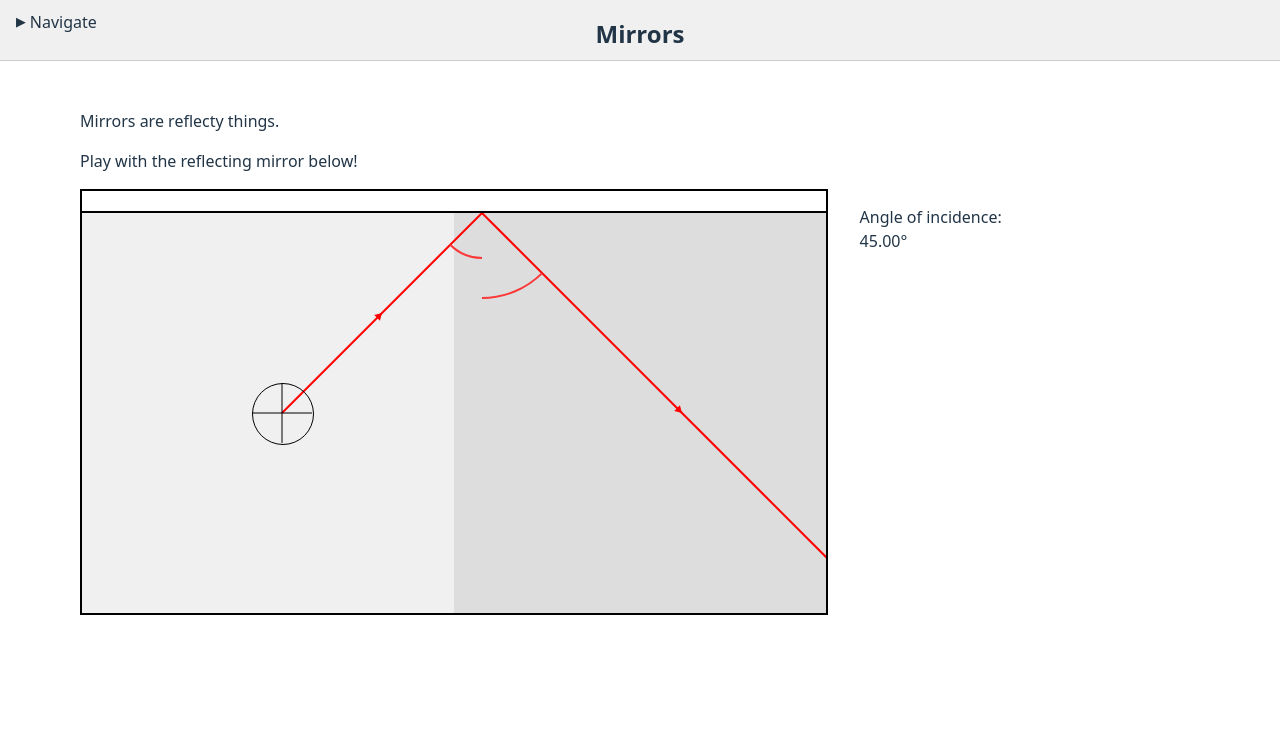
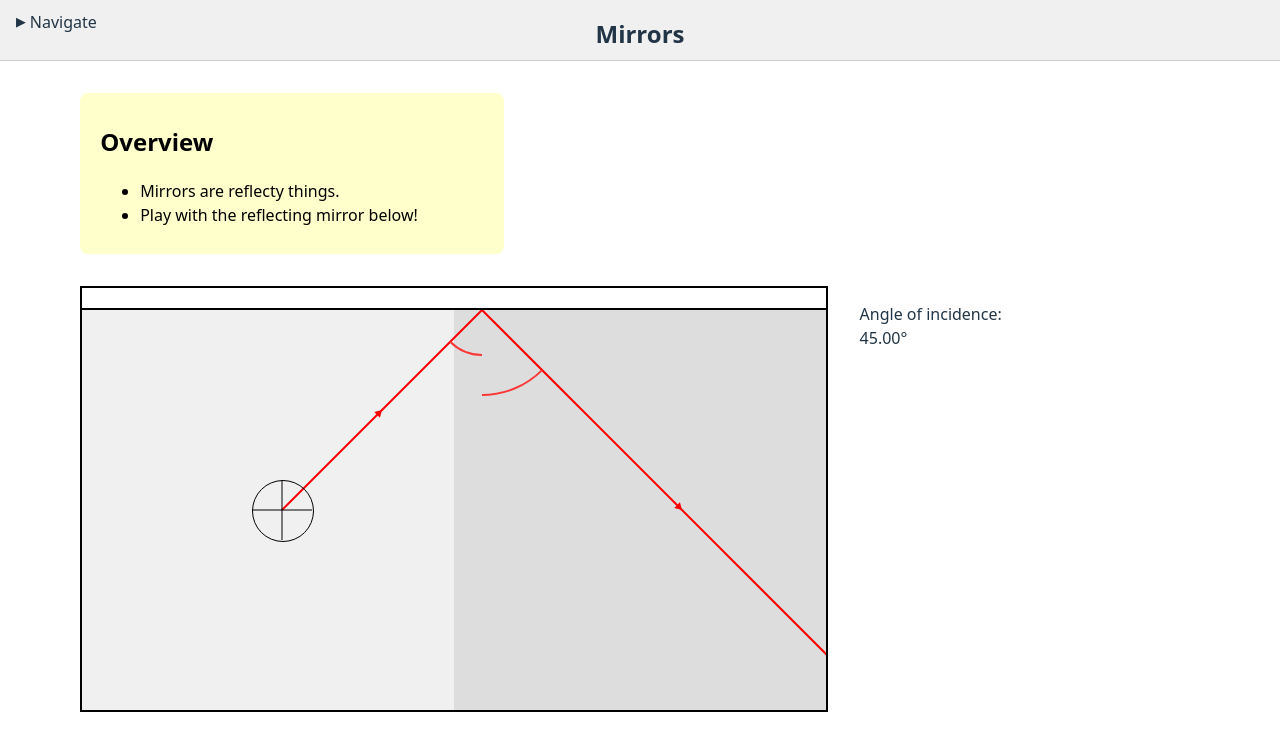
Before and after one commit to LaverBen/Optics-tools, a React (Vite) app: page /reflection/mirrors in a window 1280 px wide. Shown: the top 750 px of the page. Built offline with nearby package versions, Linux system fonts and the light colour scheme.

Commit message:
Add Overview for the Mirrors Page

```diff
--- a/src/pages/Reflection/Mirrors/Mirrors.jsx
+++ b/src/pages/Reflection/Mirrors/Mirrors.jsx
@@ -1,4 +1,5 @@
 import Header from "../../../components/Header";
+import Overview from "../../../components/Overview";
 import Ray from "../../../components/Ray";
 import React, { useState, useRef, useEffect } from "react";
 
@@ -21,6 +22,11 @@ const Mirrors = () => {
   });
   const [dragging, setDragging] = useState(false);
   const containerRef = useRef(null);
+
+  const keyInfo = [
+    "Mirrors are reflecty things.",
+    "Play with the reflecting mirror below!",
+  ];
 
   useEffect(() => {
     const handleResize = () => {
@@ -188,9 +194,14 @@ const Mirrors = () => {
     <div>
       <Header title="Mirrors" />
       <div className="page_content">
-        <p>Mirrors are reflecty things.</p>
-        <p> Play with the reflecting mirror below!</p>
-        <div style={{ display: "flex", alignItems: "flex-start" }}>
+        <Overview list={keyInfo} />
+        <div
+          style={{
+            display: "flex",
+            alignItems: "flex-start",
+            paddingTop: "2rem",
+          }}
+        >
           <div
             ref={containerRef}
             onMouseMove={handleMouseMove}
```
